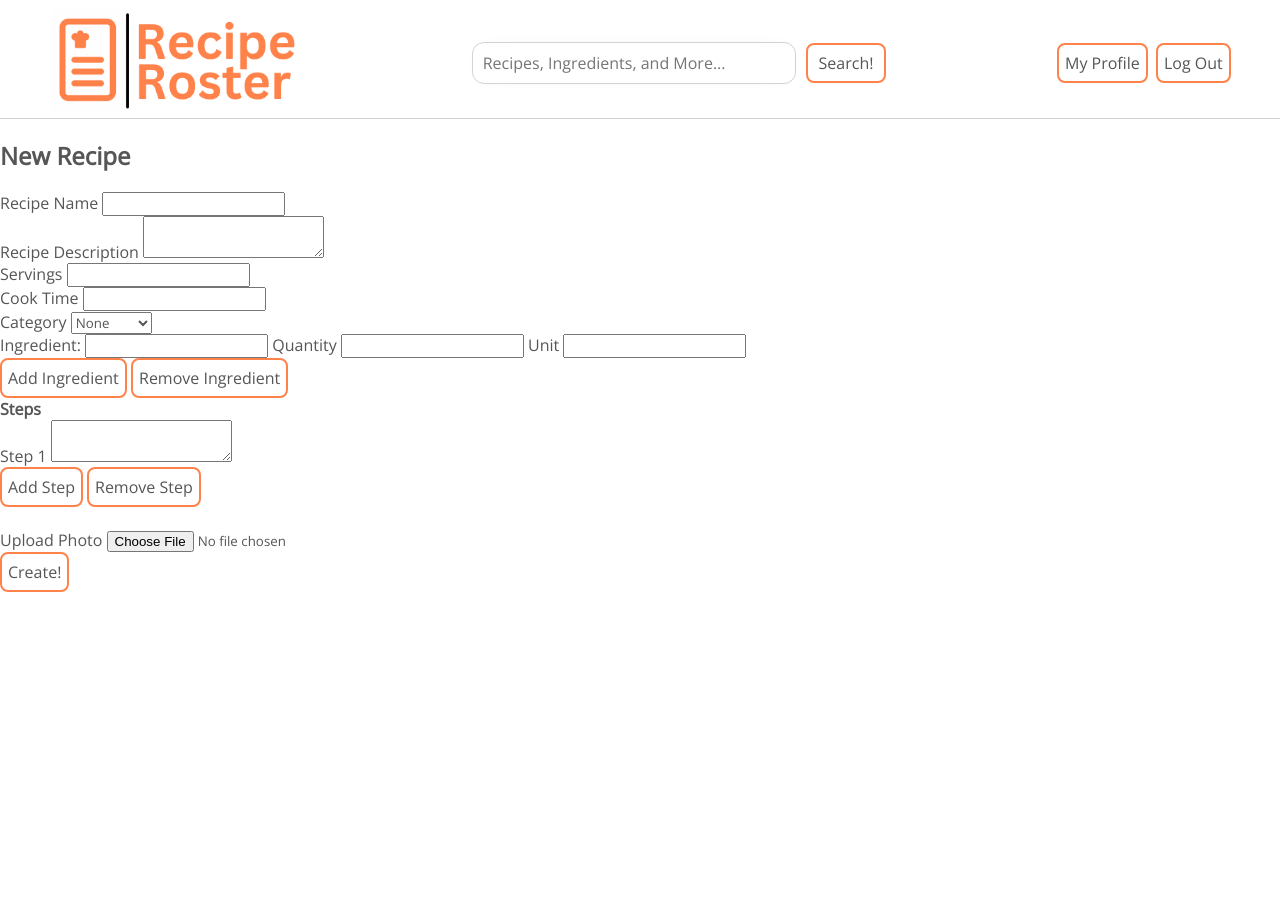
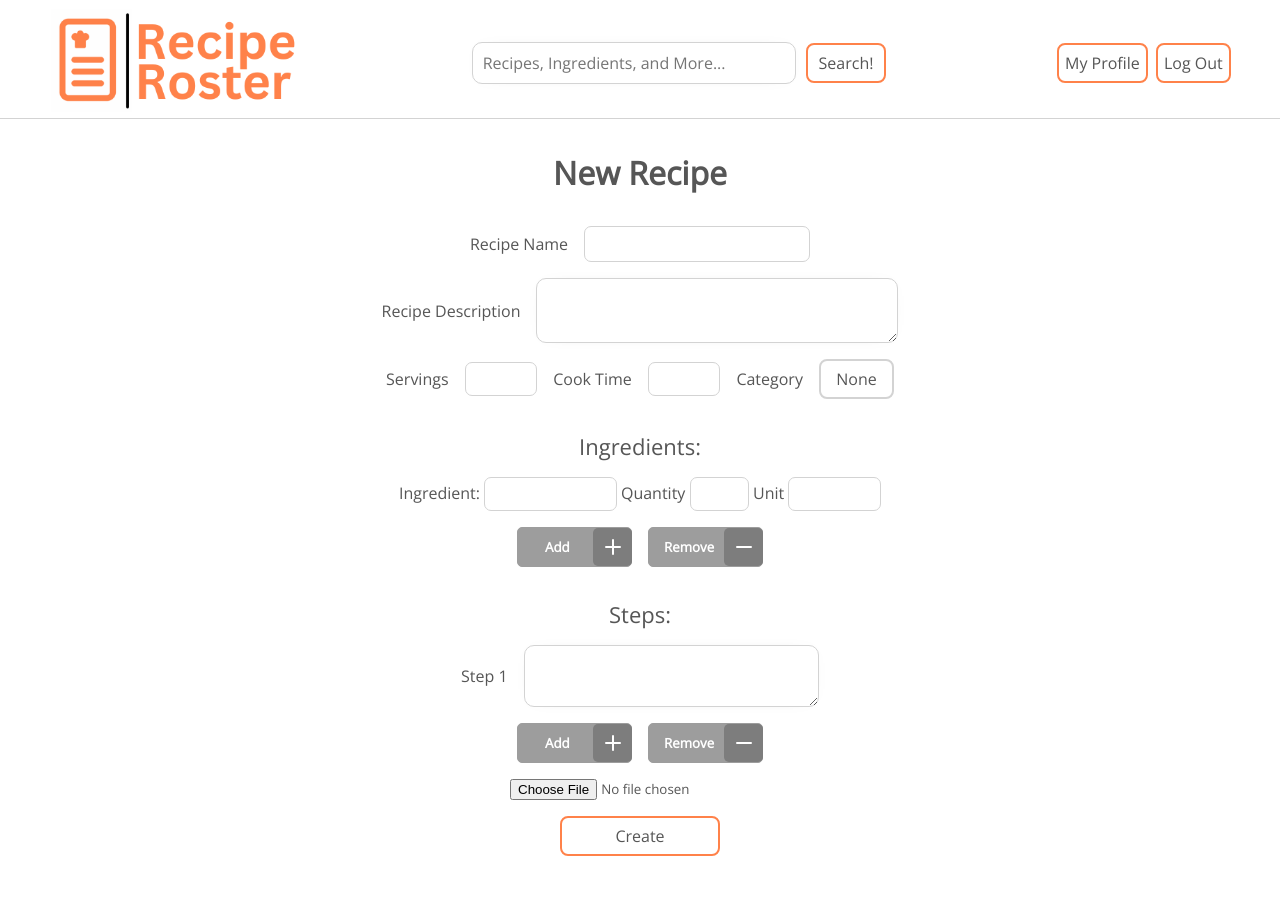
Before and after one commit to jzoccola01/web-apps-gp, a Flask app: page /create in a window 1280 px wide. Before the commit the page ends 592 px from the top, so only its background shows below. Run offline with Flask 3, Linux system fonts and the light colour scheme; the visitor is signed in with stand-in values (Sample User, id 1).

Commit message:
am - added styling to recipe creation page (UNTESTED)

```diff
--- a/cooking/static/base.css
+++ b/cooking/static/base.css
@@ -129,9 +129,9 @@ footer {
 .searchbar {
     width: 100%;
     min-width: 15em;
-    height: 1.6em;
+    height: 1.5em;
     padding: 12px;
-    border-radius: 12px;
+    border-radius: 10px;
     border: 1.5px solid lightgrey;
     outline: none;
     transition: all 0.3s cubic-bezier(0.19, 1, 0.22, 1);
--- a/cooking/static/createRecipeLogic.js
+++ b/cooking/static/createRecipeLogic.js
@@ -1,24 +1,15 @@
 var ingredientCount = 1;
 function addIngredient() {
     ingredientCount++;
-    var newIngredient = document.createElement("span");
-    newIngredient.setAttribute("class", "ingredient-quantity");
+    var newIngredient = document.createElement("div");
+    // newIngredient.setAttribute("class", "ingredient-quantity");
     newIngredient.innerHTML = `
-        <br>
-        <label>Ingredient:
-            <input list="ingredients" name="ingredient` + ingredientCount + `" /></label>
-            <datalist id="ingredients">
-            <option value="Flour">
-            <option value="Chicken">
-            <option value="Pepper">
-            <option value="Salt">
-            <option value="Sugar">
-            <option value="Jalapeños">
-            </datalist>
-        <label for="quantity">Quantity</label>
-        <input class="input" type="number" id="quantity" name="quantity` + ingredientCount + `">
-        <label for="unit">Unit</label>
-        <input class="input" type="text" id="unit" name="unit` + ingredientCount + `">
+            <label>Ingredient:</label>
+            <input class="ingredient_input" type="text" name="ingredient1" required/>
+            <label for="quantity">Quantity</label>
+            <input class="selector-int" style="width: 2.5em;" type="number" id="quantity" name="quantity1" required>
+            <label for="unit">Unit</label>
+            <input class="ingredient_input" style="width: 5em;" type="text" name="unit1" required>
     `;
     document.getElementById("ingredient-list").appendChild(newIngredient);
     document.getElementById('ingredient-count').value = ingredientCount;
@@ -36,12 +27,11 @@ function removeIngredient() {
 var stepCount = 1;
 function addStep() {
     stepCount++;
-    var newStep = document.createElement("span");
+    var newStep = document.createElement("div");
     newStep.setAttribute("class", "step");
     newStep.innerHTML = `
-        <br>
         <label for="step">Step ` + stepCount + `</label>
-        <textarea class="input" id="step" name="step` + stepCount + `"></textarea>
+        <textarea class="step_text" id="step" name="step` + stepCount + `" required></textarea>
     `;
     document.getElementById("step-list").appendChild(newStep);
     document.getElementById('step-count').value = stepCount;
--- a/cooking/static/create_recipe.css
+++ b/cooking/static/create_recipe.css
@@ -0,0 +1,267 @@
+@import url("base.css");
+
+:root{
+    --plusbutton: rgb(157, 157, 157);
+    --plusicon: rgb(125, 125, 125);
+}
+
+/***** SOURCES: ******
+
+*/
+
+
+#form-div{
+    display: flex;
+    flex-direction: column;
+    align-items: center;
+}
+
+#form-container{
+    display: flex;
+    width: 100%;
+    flex-direction: column;
+    align-items: center;
+}
+
+.recipeh1{
+    font-size: xx-large;
+    color: var(--secondary-variant);
+}
+
+
+
+
+
+/* recipe form */
+#recipe-form{
+    display: flex;
+    flex-direction: column;
+    gap: 1em;
+}
+
+
+.recipe_form_input {
+    min-width: 15em;
+    height: .8em;
+    padding: 12px;
+    border-radius: 7px;
+    border: 1.5px solid lightgrey;
+    outline: none;
+    transition: all 0.3s cubic-bezier(0.19, 1, 0.22, 1);
+    box-shadow: 0px 0px 20px -18px;
+}
+
+.recipe_form_input:active {
+    transform: scale(0.95);
+}
+
+.recipe_form_input:focus {
+    border-color: var(--primary);
+}
+
+.form-item{
+    display: flex;
+    flex-direction: row;
+    justify-content: center;
+    align-items: center;
+    gap:1em;
+}
+
+.description_text{
+    width: 25em;
+    max-width: 50em;
+    border-radius: 10px;
+    padding: 1em;
+    border: 1.5px solid lightgrey;
+    outline: none;
+    transition: all 0.3s cubic-bezier(0.19, 1, 0.22, 1);
+    box-shadow: 0px 0px 20px -18px;
+}
+
+.description_text:active {
+    transform: scale(0.95);
+}
+
+.description_text:focus {
+    border-color: var(--primary);
+    outline: none;
+}
+
+#selectors{
+    display: flex;
+    flex-direction: row;
+    gap: 1em;
+    /* max-width: 50%; */
+    justify-content: center;
+}
+
+.selector-int {
+    width: 3.5em;
+    height: .6em;
+    padding: 12px;
+    border-radius: 7px;
+    border: 1.5px solid lightgrey;
+    outline: none;
+    transition: all 0.3s cubic-bezier(0.19, 1, 0.22, 1);
+    box-shadow: 0px 0px 20px -18px;
+}
+
+.selector-int:active {
+    transform: scale(0.95);
+}
+
+.selector-int:focus {
+    border-color: var(--primary);
+}
+
+#category_button{
+    border-color: var(--secondary-variant2);
+}
+
+#category_button:hover{
+    border-color: var(--primary);
+}
+
+.ingredient_input {
+    width: 8em;
+    height: .6em;
+    padding: 12px;
+    border-radius: 7px;
+    border: 1.5px solid lightgrey;
+    outline: none;
+    transition: all 0.3s cubic-bezier(0.19, 1, 0.22, 1);
+    box-shadow: 0px 0px 20px -18px;
+}
+
+.ingredient_input:active {
+    transform: scale(0.95);
+}
+
+.ingredient_input:focus {
+    border-color: var(--primary);
+}
+
+#ingredient-list{
+    display: flex;
+    flex-direction: column;
+    gap: .5em;
+}
+
+#step-list{
+    display: flex;
+    flex-direction: column;
+    gap: .5em;
+    width: 100%;
+}
+
+.step{
+    display: flex;
+    flex-direction: row;
+    align-items: center;
+    justify-content: center;
+    gap: 1em;
+}
+
+
+.step_text{
+    width: 20em;
+    max-width: 50em;
+    height: 2.5em;
+    border-radius: 10px;
+    padding: 1em;
+    border: 1.5px solid lightgrey;
+    outline: none;
+    transition: all 0.3s cubic-bezier(0.19, 1, 0.22, 1);
+    box-shadow: 0px 0px 20px -18px;
+}
+
+.step_text:active {
+    transform: scale(0.95);
+}
+
+.step_text:focus {
+    border-color: var(--primary);
+    outline: none;
+}
+
+
+
+
+
+
+
+
+
+
+
+
+
+
+
+/* add and subtract buttons */
+
+.plus_button {
+    position: relative;
+    width: 115px;
+    height: 40px;
+    cursor: pointer;
+    display: flex;
+    align-items: center;
+    border: 1px solid var(--plusbutton);
+    border-radius: 5px;
+    background-color: var(--plusbutton);
+    padding: 0px;
+}
+
+.plus_button, .plus_button__icon, .plus_button__text {
+    transition: all 0.3s;
+}
+
+.plus_button .plus_button__text {
+    transform: translateX(27px);
+    color: #fff;
+    font-weight: 600;
+}
+.remove_button__text {
+    transform: translateX(15px);
+    color: #fff;
+    font-weight: 600;
+}
+
+.plus_button .plus_button__icon {
+    position: absolute;
+    transform: translateX(75px);
+    height: 100%;
+    width: 39px;
+    background-color: var(--plusicon);
+    display: flex;
+    align-items: center;
+    justify-content: center;
+    border-radius: 5px;
+}
+
+.plus_button .svg {
+    width: 30px;
+    stroke: #fff;
+}
+
+.plus_button:hover {
+    background: var(--plusicon);
+}
+
+.plus_button:hover .plus_button__text {
+    color: transparent;
+}
+
+.plus_button:hover .plus_button__icon {
+    width: 108px;
+    transform: translateX(0);
+}
+
+.plus_button:active .plus_button__icon {
+        background-color: var(--plusicon);
+}
+
+.plus_button:active {
+    border: 1px solid var(--plusicon);
+}
--- a/cooking/templates/main/create_recipe.html
+++ b/cooking/templates/main/create_recipe.html
@@ -4,92 +4,117 @@
     <link rel="stylesheet" href="../../static/create_recipe.css">
 
     <div id="form-div">
-        <h1>New Recipe</h1>
+        <section id="form-container">
+            <h1 class="recipeh1">New Recipe</h1>
             <form action="{{ url_for('recipe_creation.create') }}" id="recipe-form" method="post" enctype="multipart/form-data">
                 <div class="form-item">
                     <label for="recipe-name">Recipe Name</label>
-                <input class="input" type="text" id="recipe-name" name="recipe-name">
+                    <input class="recipe_form_input" type="text" id="recipe-name" name="recipe-name" required>
                 </div>
 
                 <div class="form-item">
                     <label for="recipe-desc">Recipe Description</label>
-                <textarea class="input" id="recipe-desc" name="recipe-desc"></textarea>
+                    <textarea class="description_text" id="recipe-desc" name="recipe-desc" required></textarea>
                 </div>
 
-            <div class="form-item">
+
+                <div id="selectors">
+                    <div style="display: flex; flex-direction: row; align-items: center; gap: 1em;">
                         <label for="servings">Servings</label>
-                <input class="input" type="number" id="servings" name="servings">
+                        <input class="selector-int" type="number" id="servings" name="servings" required>
                     </div>
 
-            <div class="form-item">
+                    <div style="display: flex; flex-direction: row; align-items: center; gap: 1em;">
                         <label for="cook-time">Cook Time</label>
-                <input class="input" type="number" id="cook-time" name="cook-time">
+                        <input class="selector-int" type="number" id="cook-time" name="cook-time" required>
                     </div>
-
-            <div class="form-item">
+                    <div style="display: flex; flex-direction: row; align-items: center; gap: 1em;">
                         <label for="category">Category</label>
-                <select class="input" id="category" name="category">
+                        <select class="button" id="category_button" name="category">
                             <option value="none">None</option>
                             <option value="breakfast">Breakfast</option>
                             <option value="lunch">Lunch</option>
                             <option value="dinner">Dinner</option>
-            </div>
-            <br>
-            <b>Ingredients</b>
-
-            <input type="hidden" id="ingredient-count" name="ingredient-count" value="1">
-
-            <div class="form-item">
-                <div id="ingredient-list">
-                    <span class="ingredient-quantity">
-                        <label>Ingredient:
-                            <input list="ingredients" name="ingredient1" /></label>
-                            <datalist id="ingredients">
-                            <option value="Flour">
-                            <option value="Chicken">
-                            <option value="Pepper">
-                            <option value="Salt">
-                            <option value="Sugar">
-                            <option value="Jalapeños">
-                            </datalist>
-                        <label for="quantity">Quantity</label>
-                        <input class="input" type="number" id="quantity" name="quantity1">
-                        <label for="unit">Unit</label>
-                        <input class="input" type="text" id="unit" name="unit1">
-                    </span>
+                        </select>
                     </div>
                 </div>
 
-            <button class="button" type="button" onclick="addIngredient()">Add Ingredient</button>
-            <button class="button" type="button" onclick="removeIngredient()">Remove Ingredient</button>
-            <br>
 
-            <b>Steps</b>
+                <div style="display: flex; flex-direction: column; align-items: center; gap: 1em; padding-top: 1em;">
+                    <input type="hidden" id="ingredient-count" name="ingredient-count" value="1">
+                    <div style="font-size: 22px;">Ingredients:</div>
 
-            <input type="hidden" id="step-count" name="step-count" value="1">
-
-            <div class="form-item">
-                <div id="step-list">
-                    <span class="step">
-                        <label for="step">Step 1</label>
-                        <textarea class="input" id="step" name="step1"></textarea>
-                    </span>
+                    <div id="ingredient-list">
+                        <div>
+                            <label>Ingredient:</label>
+                            <input class="ingredient_input" type="text" name="ingredient1" required/>
+                            <label for="quantity">Quantity</label>
+                            <input class="selector-int" style="width: 2.5em;" type="number" id="quantity" name="quantity1" required>
+                            <label for="unit">Unit</label>
+                            <input class="ingredient_input" style="width: 5em;" type="text" name="unit1" required>
                         </div>
                     </div>
 
-            <button class="button" type="button" onclick="addStep()">Add Step</button>
-            <button class="button" type="button" onclick="removeStep()">Remove Step</button>
+                    <div style="display: flex; flex-direction: row; justify-content: center; gap: 1em;">
+                        <button type="button" class="plus_button" onclick="addIngredient()">
+                            <span class="plus_button__text">Add</span>
+                            <span class="plus_button__icon"><svg xmlns="http://www.w3.org/2000/svg" width="24" viewBox="0 0 24 24" stroke-width="2" stroke-linejoin="round" stroke-linecap="round" stroke="currentColor" height="24" fill="none" class="svg"><line y2="19" y1="5" x2="12" x1="12"></line><line y2="12" y1="12" x2="19" x1="5"></line></svg></span>
+                        </button>
 
-            <br>
-            <br>
+                        <button type="button" class="plus_button" onclick="removeIngredient()">
+                            <span class="remove_button__text">Remove</span>
+                            <span class="plus_button__icon"><svg xmlns="http://www.w3.org/2000/svg" width="24" viewBox="0 0 24 24" stroke-width="2" stroke-linejoin="round" stroke-linecap="round" stroke="currentColor" height="24" fill="none" class="svg"><line y2="12" y1="12" x2="19" x1="5"></line></svg></span>
+                        </button>
+                    </div>
+                </div>
 
-            <div class="form-item">
-                <label for="recipe-image">Upload Photo</label>
+
+
+
+
+                <div style="display: flex; flex-direction: column; align-items: center; gap: 1em; padding-top: 1em;">
+                    <div style="font-size: 22px;">Steps:</div>
+                    <input type="hidden" id="step-count" name="step-count" value="1">
+
+
+                    <div id="step-list">
+                        <div class="step">
+                            <label for="step">Step 1</label>
+                            <textarea class="step_text" id="step" name="step1" required></textarea>
+                        </div>
+                    </div>
+
+
+                    <div style="display: flex; flex-direction: row; justify-content: center; gap: 1em;">
+                        <button type="button" class="plus_button" onclick="addStep()">
+                            <span class="plus_button__text">Add</span>
+                            <span class="plus_button__icon"><svg xmlns="http://www.w3.org/2000/svg" width="24" viewBox="0 0 24 24" stroke-width="2" stroke-linejoin="round" stroke-linecap="round" stroke="currentColor" height="24" fill="none" class="svg"><line y2="19" y1="5" x2="12" x1="12"></line><line y2="12" y1="12" x2="19" x1="5"></line></svg></span>
+                        </button>
+
+                        <button type="button" class="plus_button" onclick="removeStep()">
+                            <span class="remove_button__text">Remove</span>
+                            <span class="plus_button__icon"><svg xmlns="http://www.w3.org/2000/svg" width="24" viewBox="0 0 24 24" stroke-width="2" stroke-linejoin="round" stroke-linecap="round" stroke="currentColor" height="24" fill="none" class="svg"><line y2="12" y1="12" x2="19" x1="5"></line></svg></span>
+                        </button>
+                    </div>
+                </div>
+
+
+                <div style="display: flex; flex-direction: column; align-items: center; gap: 1em; padding-bottom: 50px;">
+                    <div style="display: flex; flex-direction: row; align-items: center; justify-content: center; gap: 1em;">
+                        <!-- <label for="recipe-image">Upload Photo</label> -->
                         <input type="file" name="photo" accept="image/jpeg,image/png" id="recipe-image">
                     </div>
 
-            <button class="button" type="submit">Create!</button>
+                    <button class="button" type="submit" style="width: 10em;">Create</button>
+                </div>
+
+
+
+
             </form>
+        </section>
+
+
     </div>
 
 {% endblock %}
```
Lines whose indentation alone changed are shown as unchanged.
